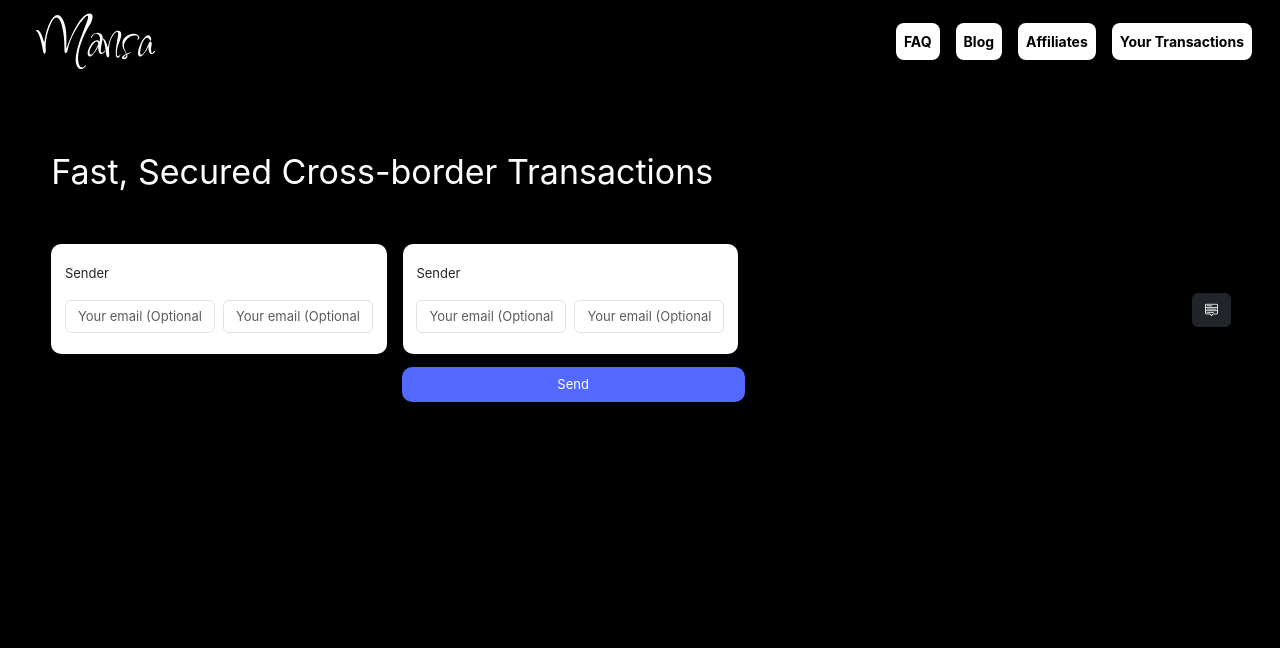
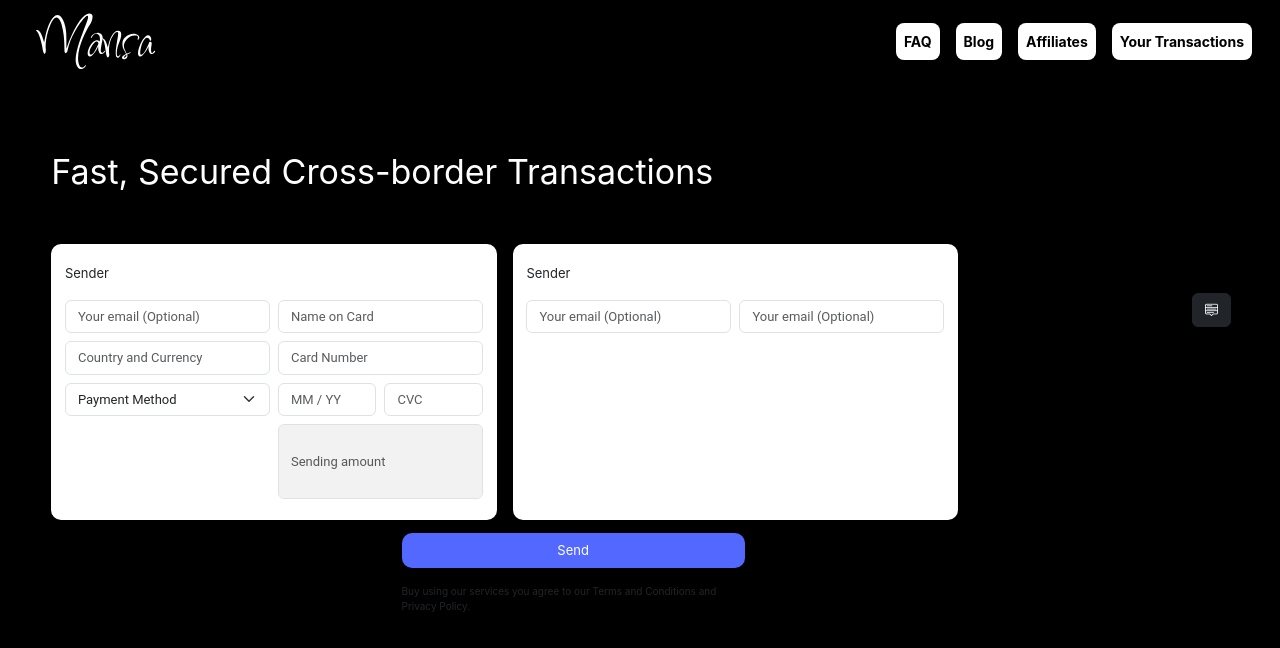
Before and after one commit to Morelle-Olivia/Mansa, an Angular app: page / in a window 1280 px wide. Shown: the top 648 px of the page. Built offline with nearby package versions, Linux system fonts and the light colour scheme.

Commit message:
Added more input fields for Sender's side.

```diff
--- a/src/app/pages/landing-page/landing-page.component.css
+++ b/src/app/pages/landing-page/landing-page.component.css
@@ -24,9 +24,50 @@
   top: 244px;
   border-radius: 10px;
 }
+input, select {
+  /*border: transparent;*/
+  width: auto;
+  font-family: Roboto;
+}
+input:focus::-webkit-input-placeholder{
+  color: #202020;
+  font-size: 10px;
+  -webkit-transform: translateY(-15px);
+  transform: translateY(-15px);
+  visibility: visible !important;
+  opacity: 1;
+  padding:3px;
+}
+input::placeholder {
+  opacity: 1;
+  transition: opacity 0.2s ease;
+}
+input:placeholder-shown::placeholder {
+  opacity: 2;
+}
+
+select {
+  width: 100%;
+}
+
+.sending_amount {
+  width: auto;
+  height: 75px;
+  background-color: #F2F2F2;
+}
 
 .butt_div {
   padding: 2% 0% 0% 51%;
+}
+
+terms_conditions {
+  color: #6A6D70;
+  font-family: Roboto;
+  /*font-size: 14%;*/
+  font-weight: 400;
+  line-height: 16px;
+  letter-spacing: 0em;
+  text-align: left;
 }
 
 .send_button {
--- a/src/app/pages/landing-page/landing-page.component.html
+++ b/src/app/pages/landing-page/landing-page.component.html
@@ -7,8 +7,29 @@
           <p>Sender</p>
           <form action="">
             <div class="d-flex justify-content-between">
-              <input type="text" class="form-control" placeholder="Your email (Optional)">
-              <input type="text" class="form-control ms-2" placeholder="Your email (Optional)">
+              <div>
+                <input type="text" class="form-control" placeholder="Your email (Optional)">
+                <input type="text" class="form-control mt-2" placeholder="Country and Currency">
+                <select class="form-select mt-2" aria-label="Default select example" >
+                  <option selected>Payment Method</option>
+                  <option value="1">MTN Mobile Money </option>
+                  <option value="2">Bank Card</option>
+                </select>
+              </div>
+              <div>
+                <div>
+<!--                  <input type="text" class="form-control ms-2" placeholder="Number (Mobile Money)">-->
+                </div>
+                <div>
+                  <input type="text" class="form-control ms-2" placeholder="Name on Card">
+                  <input type="text" class="form-control mt-2 ms-2" placeholder="Card Number">
+                  <div class="d-flex" style="width: 100%">
+                    <input type="text" class="form-control mt-2 ms-2" placeholder="MM / YY" style="width: 100%">
+                    <input type="text" class="form-control mt-2 ms-2" placeholder="CVC" style="width: 100%">
+                  </div>
+                </div>
+                <input type="text" class="form-control sending_amount mt-2 ms-2" placeholder="Sending amount">
+              </div>
             </div>
           </form>
         </div>
@@ -24,6 +45,8 @@
       </div>
       <div class="butt_div">
         <button class="btn btn text-white send_button">Send</button>
+        <p class="mt-3 terms_conditions"
+           style="font-size: 10px">Buy using our services you agree to our Terms and Conditions and Privacy Policy.</p>
       </div>
     </div>
     <div class="col-1">
@@ -40,9 +63,6 @@
           <button class="bi-menu-up btn btn-dark" (click)="onClickMenu()"></button>
         </div>
       </div>
-
-<!--      <app-view-all-transactions></app-view-all-transactions>-->
-<!--      <app-transactions></app-transactions>-->
     </div>
   </div>
 </div>
```
